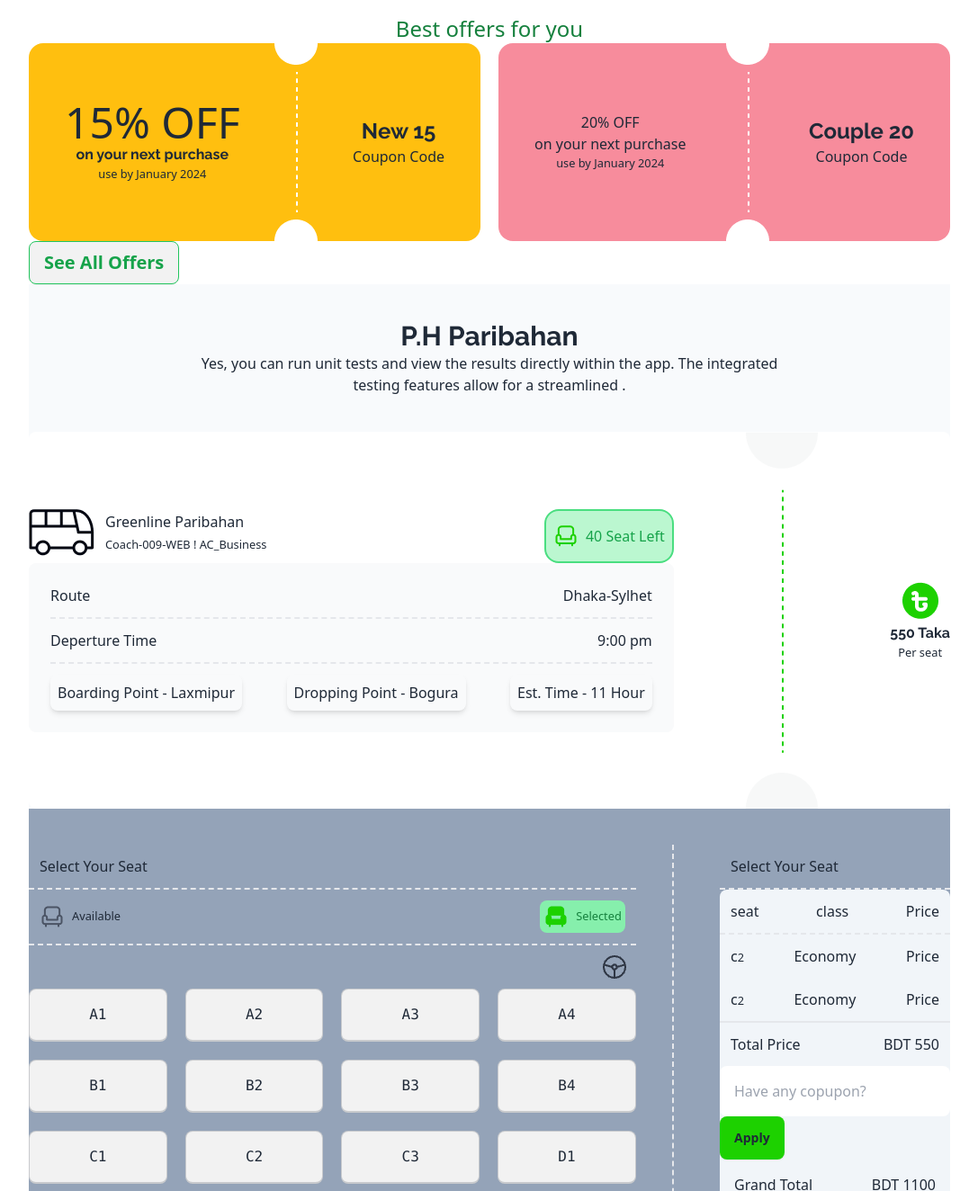
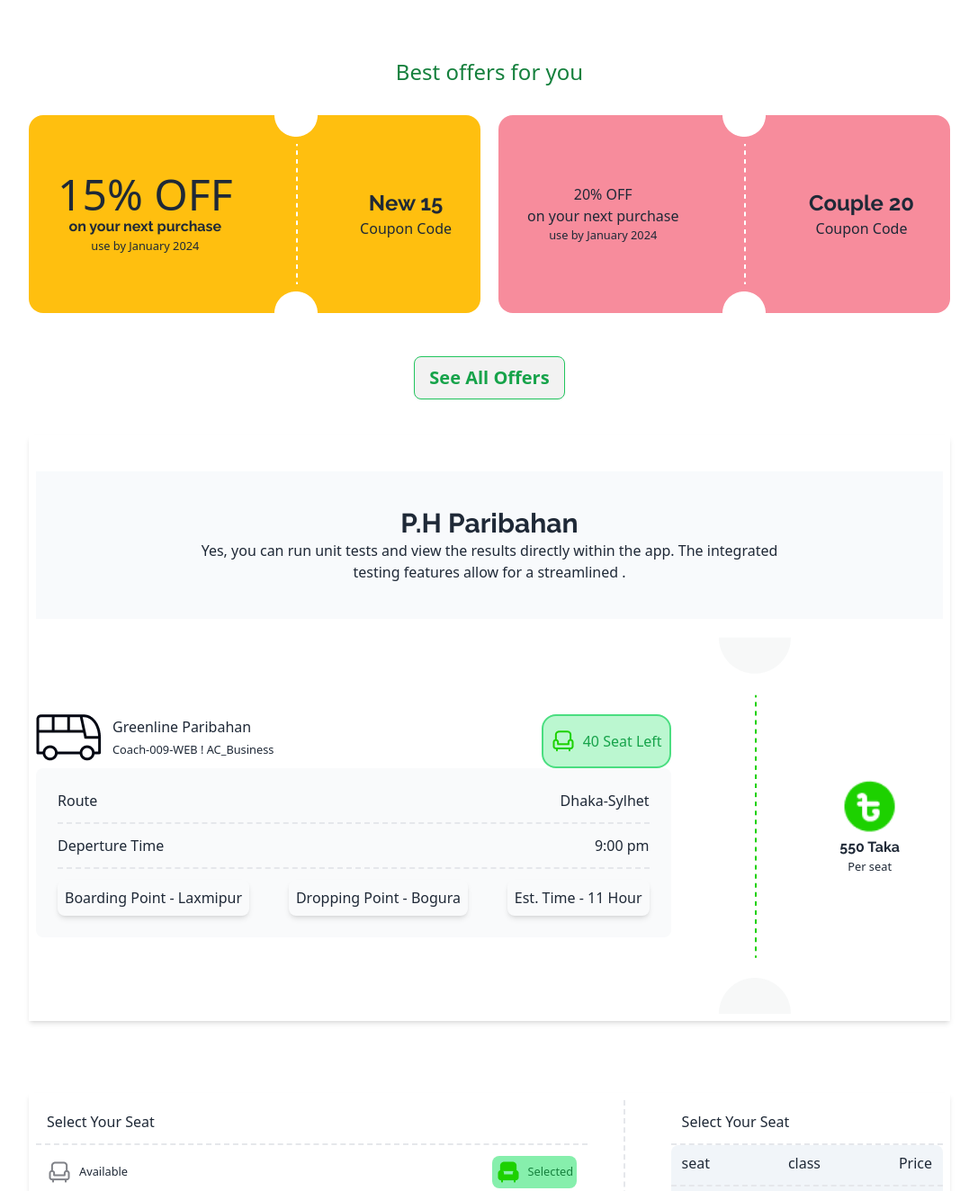
Before and after one commit to Abu-Said-56/assignment-five, a plain HTML site: page index.html in a window 1280 px wide. Shown: the part 880-2204 px from the top of the page at 90% size, without its empty margins (96-1183 px from the left). Drawn offline with nearby package versions, Linux system fonts and the light colour scheme.

Commit message:
page style complete

```diff
--- a/index.html
+++ b/index.html
@@ -25,8 +25,8 @@
     </style>
 
 </head>
-<body class="w-[80%] m-auto">
-   <main>
+<body>
+   <main class="w-[80%] m-auto">
      <!-- navbar section -->
      <section class="container justify-between w-full m-auto">
         <div class="navbar">
@@ -61,15 +61,15 @@
 
      </section>
      <!-- Banner er nicher part -->
-     <section class="pt-8">
+     <section class="mt-20 mb-12">
 
         <div class="flex flex-col md:flex-col-1 lg:flex-col-2">
 
-            <h3 class="text-center text-2xl text-green-700">Best offers for you</h3>
+            <h3 class="text-center text-2xl text-green-700 pb-8">Best offers for you</h3>
             <div class="flex gap-5 ">
             <div class="w-full flex justify-between bg-[#FFBF0F] rounded-2xl">
 
-               <div class="flex flex-col items-center justify-center pl-10">
+               <div class="flex flex-col items-center justify-center pl-8">
                <h3 class="text-5xl ">15% OFF</h3>
                <p class="raleway-font">on your next purchase</p>
                <small class="">use by January 2024</small>
@@ -77,14 +77,14 @@
                <div>
                <img src="./images/cupon-devider.png">
                </div>
-               <div class="flex flex-col items-center justify-center pr-10">
+               <div class="flex flex-col items-center justify-center pr-8">
                    <p class="raleway-font text-2xl">New 15</p>
                    <p>Coupon Code </p>
                </div>
             </div>
 
             <div class="flex justify-between w-full bg-[#F78C9C] rounded-2xl">
-               <div class="flex flex-col items-center justify-center pl-10">
+               <div class="flex flex-col items-center justify-center pl-8">
                    <h3 class="text-5x lraleway-font">20% OFF</h3>
                    <p>on your next purchase</p>
                    <small>use by January 2024</small></div>
@@ -104,10 +104,12 @@
 
 <!-- P Paribahan Section -->
 
+<div class="flex justify-center">
     <button class="btn text-green-600 text-xl border-green-500 rounded-lg">See All Offers</button>
-<section class="pt-10 gap-10 bg-slate-50">
+</div>
+<section class="mt-10 gap-10 pt-10 shadow-md p-2">
               <!-- Ph paribahan section title -->
-    <div class="text-center justify-center items-center pb-10">
+    <div class="text-center justify-center items-center pt-10 pb-10 mb-5 bg-slate-50">
         <h2 class="text-3xl raleway-font">P.H Paribahan</h2>
         <p>Yes, you can run unit tests and view the results directly within the app. The integrated
         <br>
@@ -115,7 +117,7 @@
     </div>
     <div class=" flex justify-between items-center m-auto rounded-lg bg-white">
               <!-- programming poribahan container  part -->
-        <div class="w-[70%] gap-8">
+        <div class="w-[70%] gap-2">
              <!-- Bus logo part -->
             <div class="flex justify-between">
                 <div class="flex justify-center  gap-3 items-center pb-2">
@@ -154,7 +156,7 @@
             </div>
 
             <!-- 550 taka part -->
-        <div class="w-auto flex flex-col justify-center items-center text-center">
+        <div class="w-auto flex pr-12 flex-col justify-center text-center">
             <img src="images/fare.png">
             <h3 class="raleway-font flex justify-center items-center">550 Taka</h3>
             <small>Per seat</small>
@@ -163,10 +165,10 @@
     </div>
 </section>
     <!-- Seat Section  -->
-    <section class="pt-10 bg-slate-400">
+    <section class="mt-20 bg-white shadow-md p-2">
         <div class="flex justify-between">
             <!-- Leaft Side seat section -->
-            <div class="w-[70%] pr-10 border-r-2 border-dashed">
+            <div class="w-[65%] pr-10 border-r-2 border-dashed">
                 <h3 class="p-3 border-b-2 border-dashed">Select Your Seat</h3>
                 <div class="flex justify-between p-3 border-b-2 border-dashed">
                     <div class="flex justify-between items-center gap-2">
@@ -227,11 +229,11 @@
             </div>
 
                 <!-- Right side seat section (First half) -->
-            <div class="w-[25%] ">
+            <div class="w-[30%] ">
                 <h3 class="p-3 border-b-2 border-dashed">Select Your Seat</h3>
                 <div class="bg-slate-100 rounded-lg">
 
-                    <div class="flex justify-between p-3 border-b-2 border-dashed">
+                    <div class="flex justify-between p-3 pt-2 border-b-2 border-dashed">
                         <p>seat</p>
                         <p>class</p>
                         <p>Price</p>
@@ -251,9 +253,9 @@
                         <p>BDT 550</p>
                     </div>
                     <!-- applay button section -->
-                    <div class="">
+                    <div class="relative">
                         <input class="p-4 rounded-lg w-full" type="text" placeholder="Have any copupon?">
-                        <button class="btn button-green border-none">Apply</button>
+                        <button class="btn button-green border-none absolute right-2 top-1">Apply</button>
                     </div>
                     <div class="flex justify-between p-4">
                         <h3>Grand Total</h3>
@@ -285,27 +287,36 @@
             </div>
         </div>
     </section>
-   </main>
-   <!-- Footer Section -->
-   <!-- <footer class="bg-black text-white h-60 flex justify-center items-center ">
-    Footer left side
+
+       <!-- Success Section -->
+    <section class="mt-10 shadow-lg ">
+            <!-- success tik div -->
                 <div class="">
+                    <div class="flex justify-center">
+                        <img src="images/success.png">
+                    </div>
+                        <div class="flex justify-center pt-5">
+                            <h3 class="uppercase text-green-600">success</h3>
+                        </div>
+                </div>
+            <!-- Success pragraph div -->
+
+                    <div class=" flex justify-center items-center">
                         <div>
-        <h2>P-Ticket</h2>
-        <p>P-Ticket is a digital platform to make your daily commuting better.</p>
+                            <div class="flex justify-center items-center pt-3">
+                                <p>Thank you for Booking Our Bus Seats.
+                                We are working hard to find the best service and deals for you.
+                                </p>
                             </div>
-
-        Footer right side
-    <div class="">
-        <div>
-            <p>Download our app</p>
-        </div>
-        <div class="flex justify-center items-center">
-            <img src="images/playstore.png">
-            <p><small>Get on</small>Google Play</p>
+                            <div class="flex justify-center pt-3">
+                                <small>Shortly you will find a confirmation in your email.</small>
                             </div>
                         </div>
                     </div>
-   </footer> -->
+                    <div class="flex justify-center pt-5">
+                        <button class="btn bg-[#27AE60] border-none uppercase rounded-3xl w-[30%]">Continue</button>
+                    </div>
+    </section>
+   </main>
 </body>
 </html>
```
Lines whose indentation alone changed are shown as unchanged.
